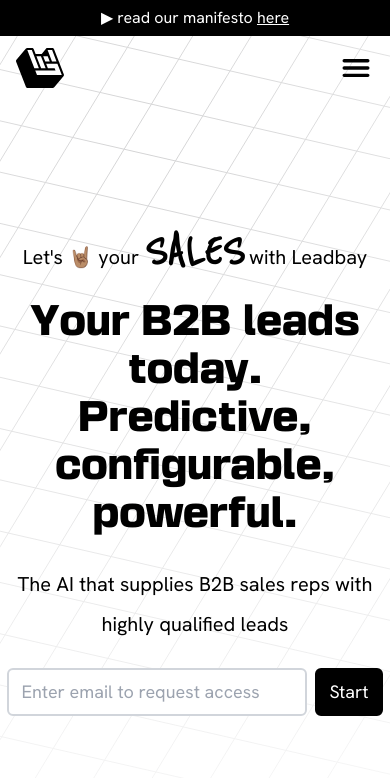
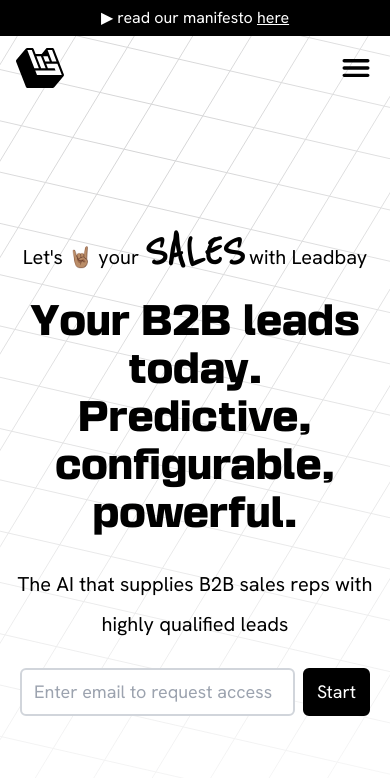
Before and after one commit to leadbay/landingpage, a Next.js app: page / in a window 390 px wide. Shown: the top 778 px of the page. Built offline with nearby package versions, Linux system fonts and the light colour scheme.

Commit message:
fix(Project): enhance form responsive
Signed-off-by: Jean-Baptiste THERY <jb.thery@flameapp.studio>

```diff
--- a/components/hero.tsx
+++ b/components/hero.tsx
@@ -117,12 +117,12 @@
             id='email'
             required
             placeholder='Enter email to request access'
-            className='text-lg rounded-md border-2 border-gray-300 px-3 py-2 focus:outline-gray-500 min-w-[300px] flex-auto md:flex-1 t mr-0 md:mr-2'
+            className='flex-1 text-lg rounded-md border-2 border-gray-300 px-3 py-2 focus:outline-gray-500'
           />
 
           <button
             type='submit'
-            className='flex-1 md:flex-auto text-lg rounded-md border-2 border-black bg-black px-3 md:px-6 py-2 text-white hover:border-gray-700 hover:bg-gray-700'
+            className='text-lg rounded-md border-2 border-black bg-black px-3 md:px-6 py-2 text-white hover:border-gray-700 hover:bg-gray-700'
           >
             Start
           </button>
```
